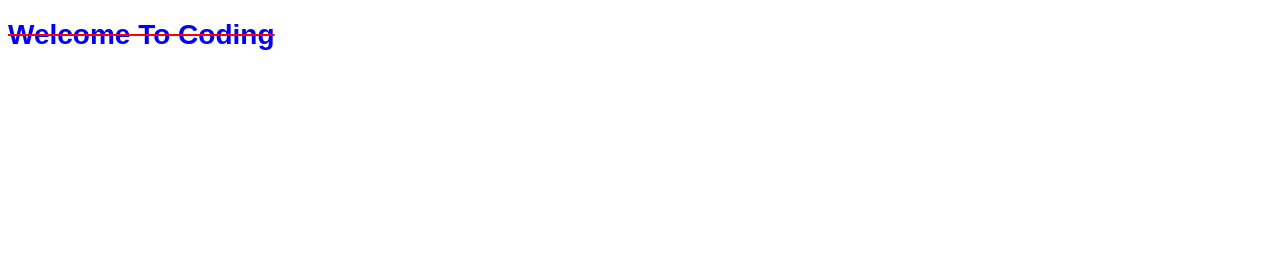
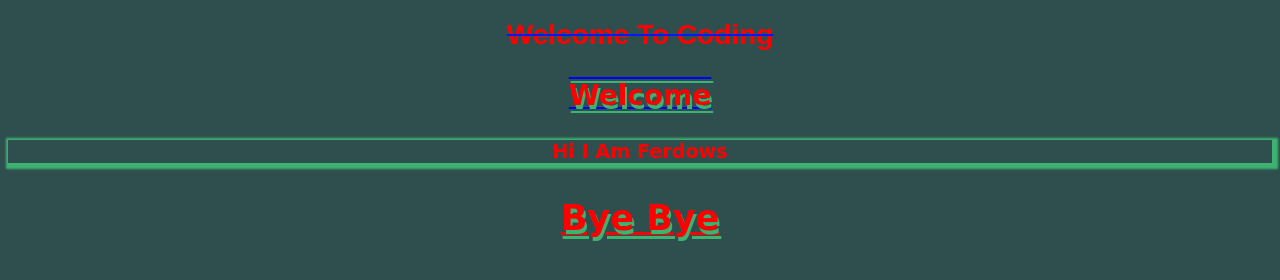
Before and after one commit to Ferdows2015/css, a plain HTML site: page index.html in a window 1280 px wide. Drawn offline with Linux system fonts and the light colour scheme.

Commit message:
Decoratio

```diff
--- a/index.html
+++ b/index.html
@@ -3,20 +3,59 @@
 <head>
     <meta charset="UTF-8">
     <meta name="viewport" content="width=device-width, initial-scale=1.0">
-    <title>Document</title>
+    <title>Decoration</title>
     <style>
+        body{
+            background-color: darkslategrey;
+            text-align: center;
+        }
         h1{
-            color: blue;
+            color: rgb(255, 0, 0);
             font-size: 28px;
             font-family: fantasy;
             font-weight: bold;
             text-decoration-line:line-through;
-            text-decoration-color: red;
+            text-decoration-color: rgb(0, 26, 255);
             text-transform: capitalize;
+        }
+
+        .a1{
+            color: red;
+            font-size: 28px;
+            font-family: cursive;
+            font-weight: bold;
+            text-decoration-line: overline underline;
+            text-decoration-color: blue;
+            text-shadow: mediumseagreen 2px 4px;
+
+        }
+
+        .a2{
+            color: red;
+            font-size: larger;
+            font-family: cursive;
+            font-weight: bolder;
+            text-transform: capitalize;
+            box-shadow: mediumseagreen 2px 2px 2px 4px;
+
+        }
+
+        .a3{
+            color: red;
+            font-size: 35px;
+            font-family: cursive;
+            font-weight: bolder;
+            text-decoration-line: underline;
+            text-transform: capitalize;
+            text-shadow: 2px 4px;
+            text-shadow: mediumseagreen 2px 4px  ;
         }
     </style>
 </head>
 <body>
     <h1>welcome to coding </h1>
+    <p class="a1">Welcome</p>
+    <p class="a2">hi i am ferdows</p>
+    <p class="a3">bye bye</p>
 </body>
 </html>
```
